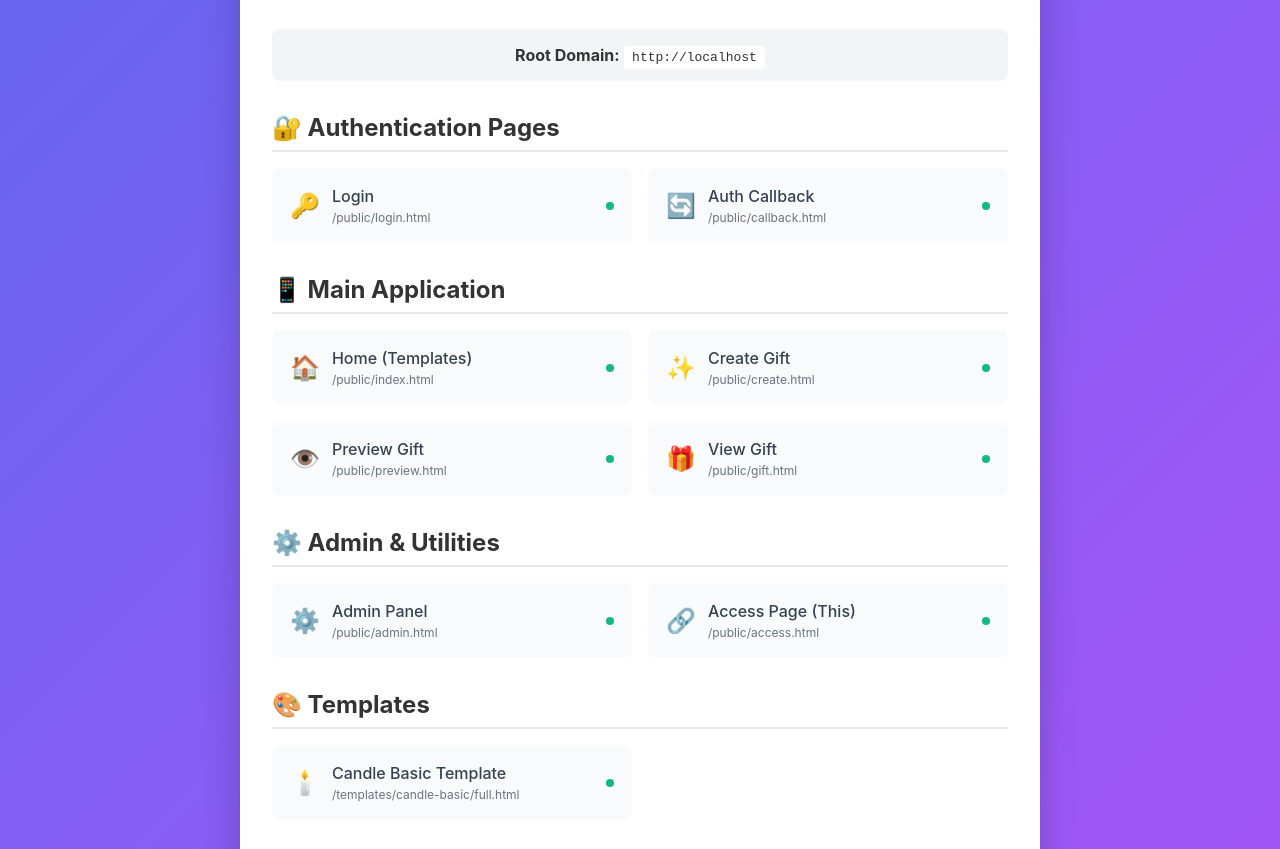
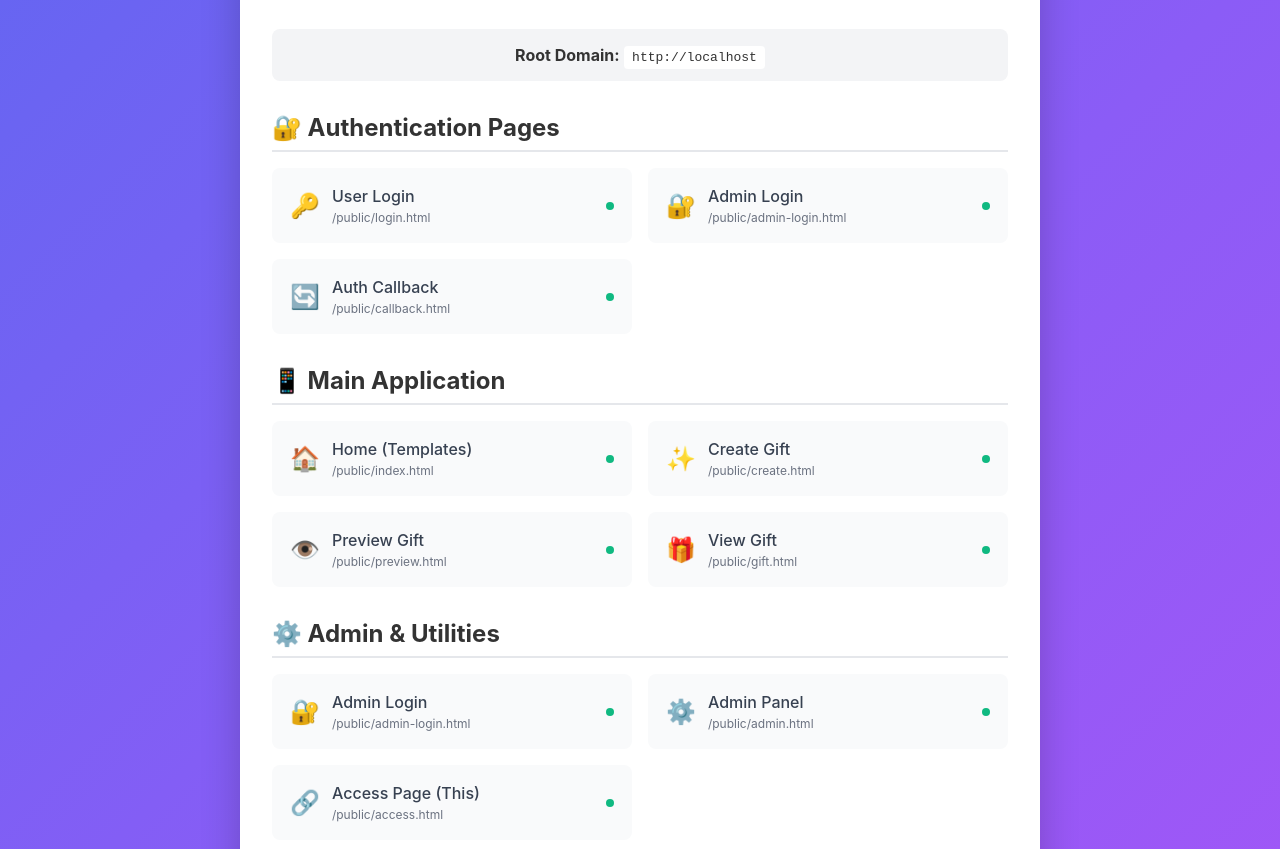
Before and after one commit to yogee20001/Giftonscreen8, a website: page public/access.html in a window 1280 px wide. Shown: the part 134-983 px from the top of the page. Drawn offline with Linux system fonts and the light colour scheme.

Commit message:
Update access.html with admin-login link

```diff
--- a/public/access.html
+++ b/public/access.html
@@ -179,8 +179,16 @@
                 <a href="./login.html" class="link-item" data-link="login">
                     <span class="link-icon">🔑</span>
                     <div>
-                        <div class="link-text">Login</div>
+                        <div class="link-text">User Login</div>
                         <div class="link-url">/public/login.html</div>
+                    </div>
+                    <span class="status unknown"></span>
+                </a>
+                <a href="./admin-login.html" class="link-item" data-link="admin-login">
+                    <span class="link-icon">🔐</span>
+                    <div>
+                        <div class="link-text">Admin Login</div>
+                        <div class="link-url">/public/admin-login.html</div>
                     </div>
                     <span class="status unknown"></span>
                 </a>
@@ -236,6 +244,14 @@
         <div class="section">
             <h2>⚙️ Admin & Utilities</h2>
             <div class="link-grid">
+                <a href="./admin-login.html" class="link-item" data-link="admin-login">
+                    <span class="link-icon">🔐</span>
+                    <div>
+                        <div class="link-text">Admin Login</div>
+                        <div class="link-url">/public/admin-login.html</div>
+                    </div>
+                    <span class="status unknown"></span>
+                </a>
                 <a href="./admin.html" class="link-item" data-link="admin">
                     <span class="link-icon">⚙️</span>
                     <div>
```
